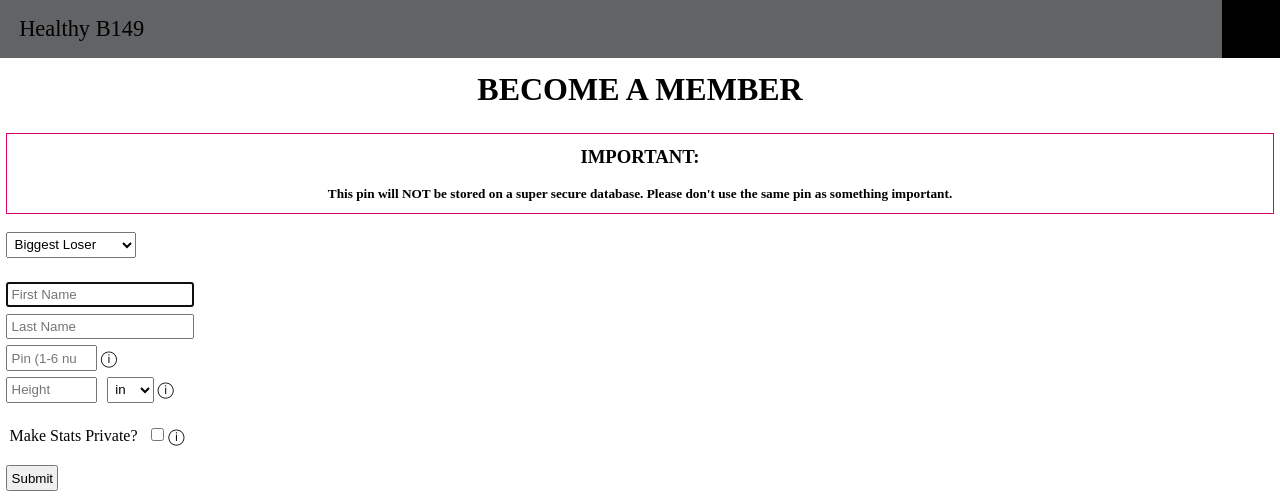
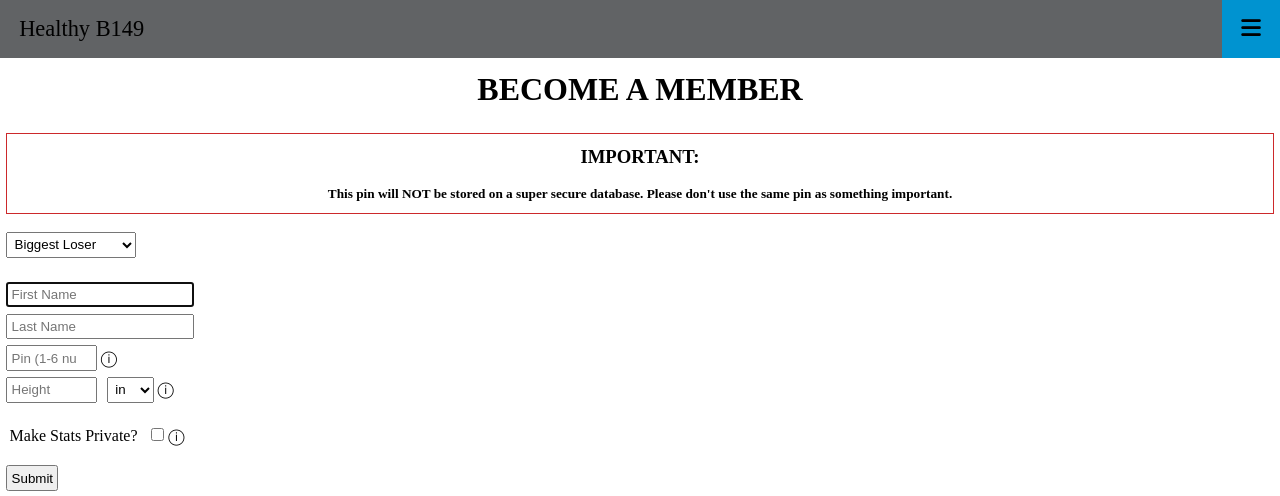
Before and after one commit to ilikeikers/healthyb149, a Flask app: page /join in a window 1280 px wide. Shown: the top 496 px of the page. Run offline with Flask 3, Linux system fonts and the light colour scheme.

Commit message:
weird flask bug

```diff
--- a/static/styles.css
+++ b/static/styles.css
@@ -49,7 +49,7 @@ table, th, td {
     margin-left: 0.4rem;
     margin-right: 0.4rem;
     padding: 0.72rem;
-    border: 0.05rem solid #d6006e;
+    border: 0.05rem solid #cc292b;
 }
 
 .warning h3 {
@@ -86,7 +86,7 @@ input, select, label, button {
 
 /* Style the hamburger menu */
 .topnav a.icon {
-  background: black;
+  background: #0093d0;
   display: block;
   position: absolute;
   right: 0;
@@ -101,7 +101,7 @@ input, select, label, button {
 
 /* Style the active link (or home/logo) */
 .active {
-  background-color: #0093D0;
+  background-color: #00aeef;
   color: #000000;
 }
 
```
